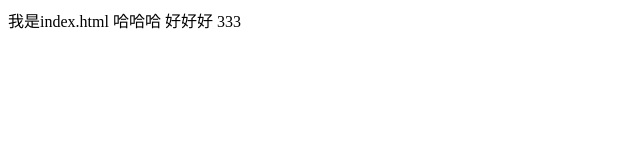
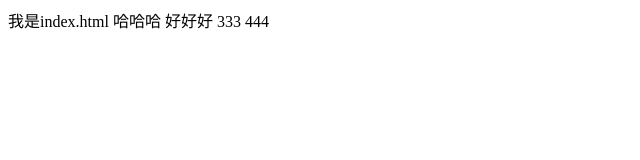
Before and after one commit to liyifand1/git-demo, a plain HTML site: page index.html in a window 1280 px wide. Shown: the full height of the page, 0-640 px from the left. Drawn offline with Linux system fonts and the light colour scheme.

Commit message:
A程序员第4次提交

```diff
--- a/index.html
+++ b/index.html
@@ -8,7 +8,7 @@
 </head>
 
 <body>
-    我是index.html 哈哈哈 好好好 333
+    我是index.html 哈哈哈 好好好 333 444
 </body>
 
 </html>
```
